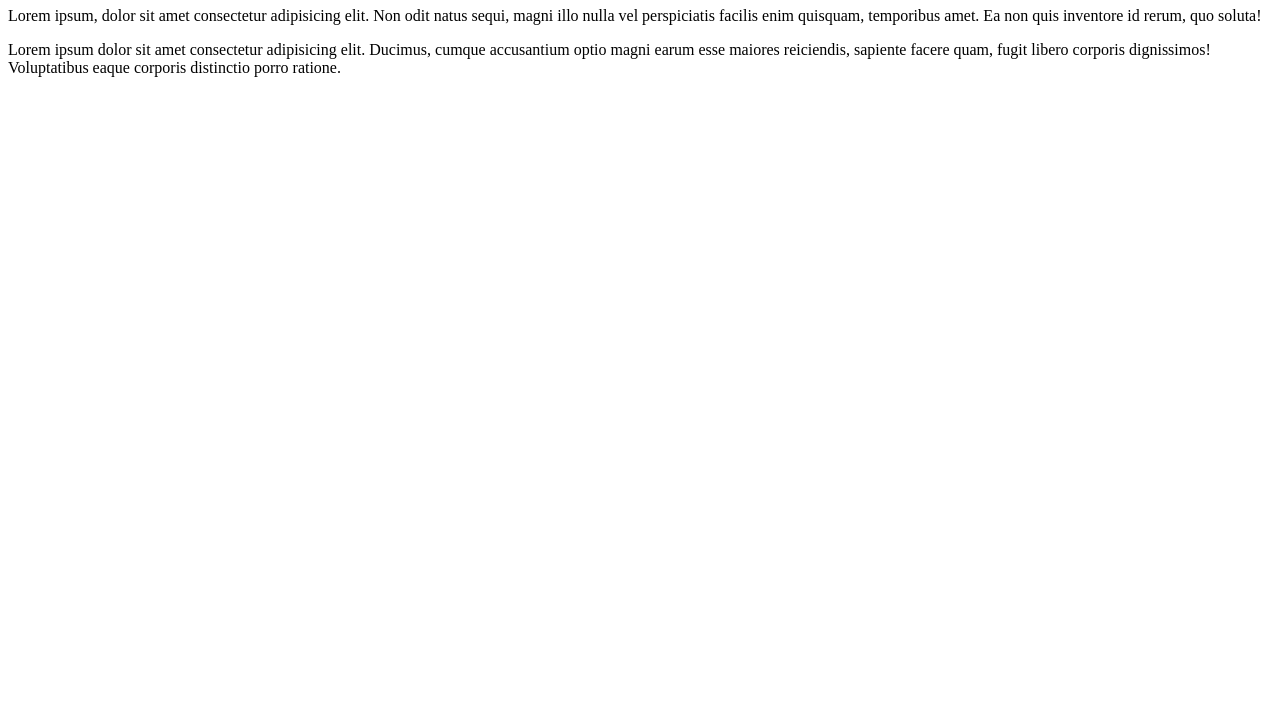
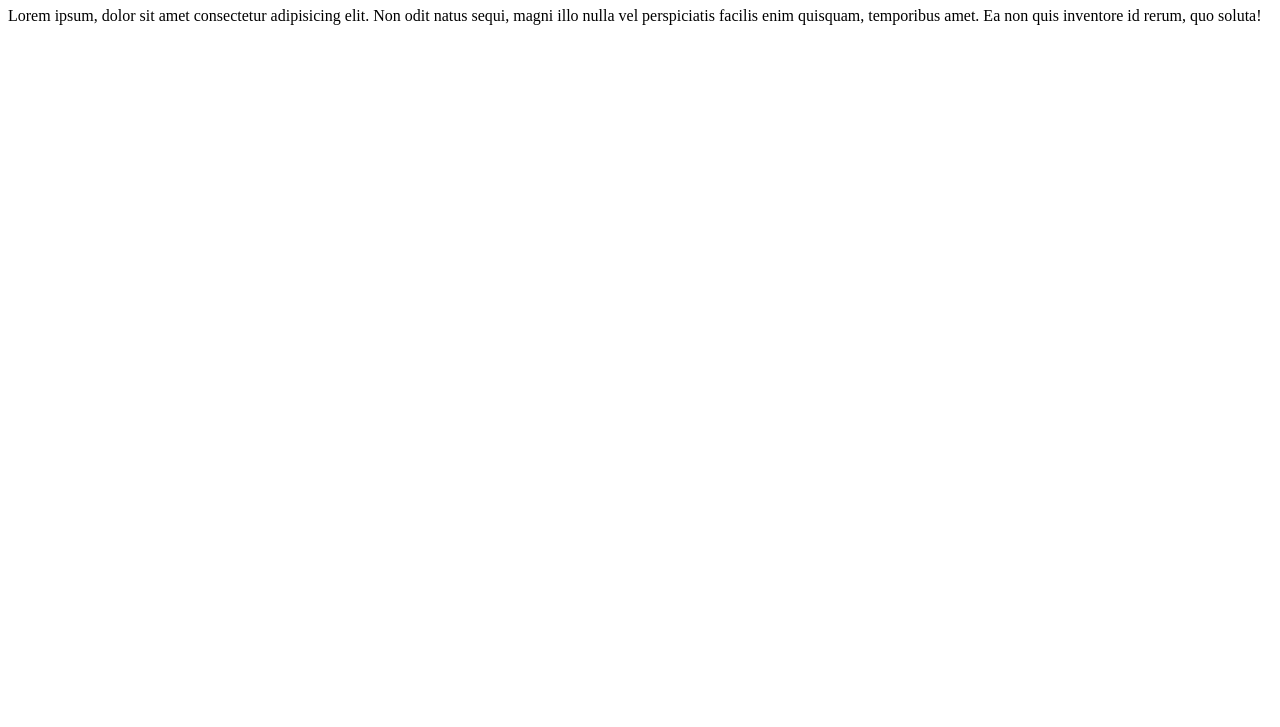
Before and after one commit to Mattia-Rollo/prova-2-git-stage-commit, a plain HTML site: page index.html in a window 1280 px wide. Shown: the part 73-800 px from the top of the page. Drawn offline with Linux system fonts and the light colour scheme.

Commit message:
Revert "add primo P" e tolto il secondo P
This reverts commit 6db02760c4af4b6e1e157c1c88dd77f97f18a1ed.

```diff
--- a/index.html
+++ b/index.html
@@ -11,8 +11,5 @@
     <p>
         Lorem ipsum, dolor sit amet consectetur adipisicing elit. Non odit natus sequi, magni illo nulla vel perspiciatis facilis enim quisquam, temporibus amet. Ea non quis inventore id rerum, quo soluta!
     </p>
-    <p>
-        Lorem ipsum dolor sit amet consectetur adipisicing elit. Ducimus, cumque accusantium optio magni earum esse maiores reiciendis, sapiente facere quam, fugit libero corporis dignissimos! Voluptatibus eaque corporis distinctio porro ratione.
-    </p>
 </body>
 </html>
```
